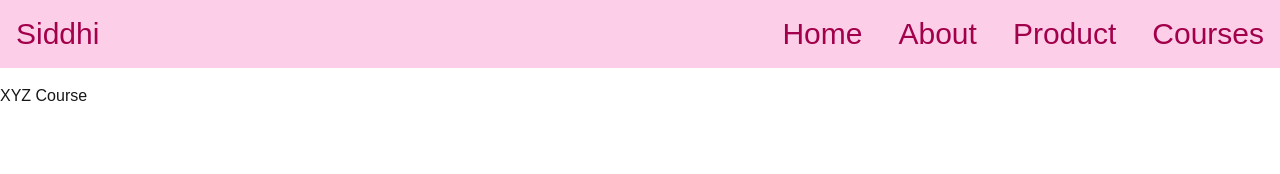
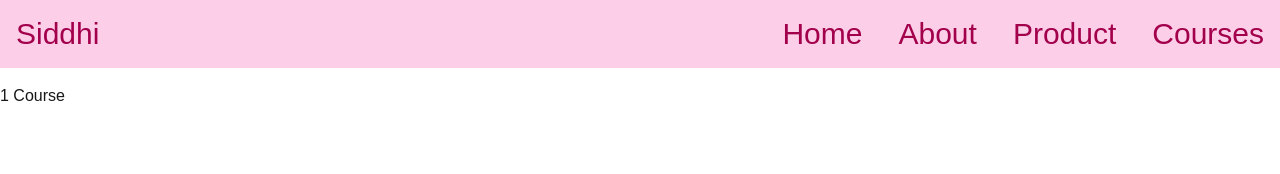
Before and after one commit to siddhitripathi25/nextjs-handbook, a Next.js app in the folder class-1/: page /courses/1 in a window 1280 px wide. Shown: the top 174 px of the page. Built offline with nearby package versions, Linux system fonts and the light colour scheme.

Commit message:
Dynamic Route 2

```diff
--- a/class-1/app/courses/[id]/page.js
+++ b/class-1/app/courses/[id]/page.js
@@ -1,9 +1,16 @@
+'use client'   ///IF WE ARE USING ANY HOOK IN NEXT.JS THEN WE NEED TO USE THIS 'USE CLIENT' AT THE TOP OF THE FILE.
+//  THIS IS BECAUSE NEXT.JS BY DEFAULT RENDER THE COMPONENTS ON THE SERVER SIDE AND IF WE ARE USING ANY HOOK THEN IT WILL THROW AN ERROR BECAUSE HOOKS CAN ONLY BE USED IN CLIENT SIDE RENDERING.
+//  SO TO AVOID THIS ERROR WE NEED TO USE THIS 'USE CLIENT' AT THE TOP OF THE FILE.
 import React from 'react'
+import { useParams } from 'next/navigation'
 
 const page = () => {
+    const params = useParams()
+    console.log(params)
+
   return (
     <div>
-      <h1>XYZ Course</h1>
+      <h1>{params.id} Course</h1>
     </div>
   )
 }
```
